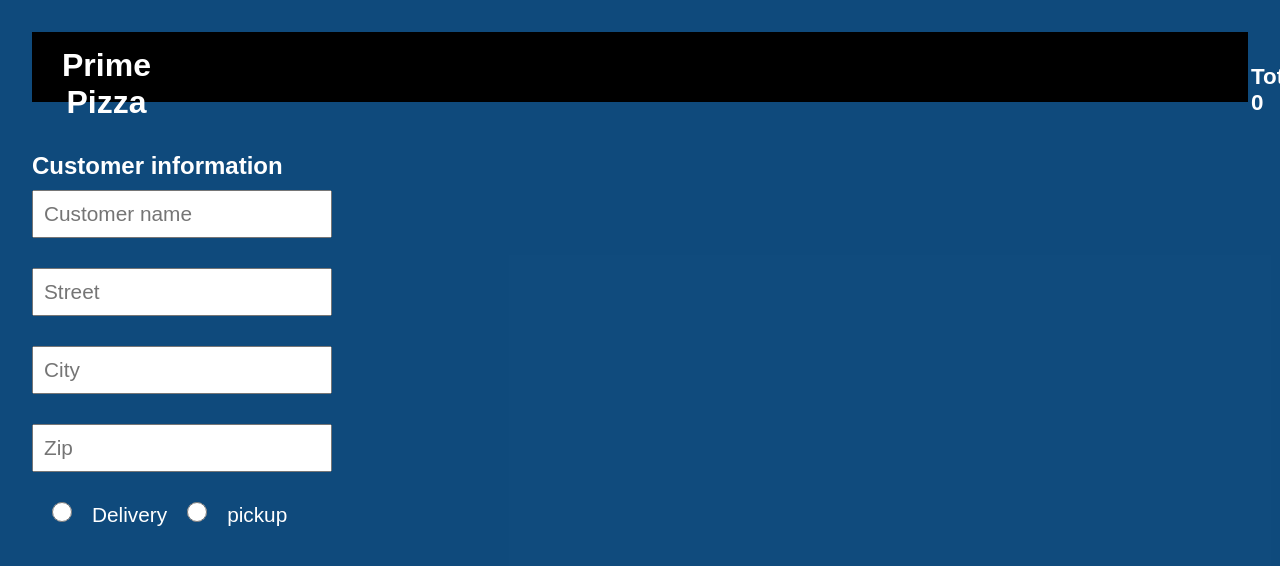
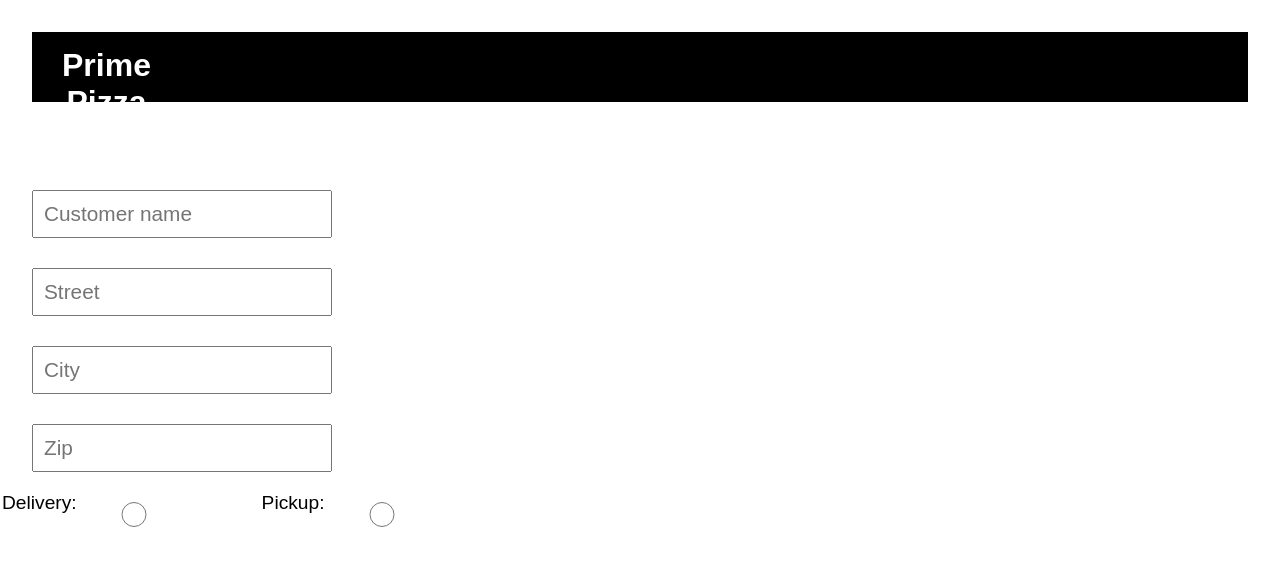
Before and after one commit to Mohagosaar/redux-pizza-parlor, a React app: page /Customer in a window 1280 px wide. Shown: the top 566 px of the page. Built offline with nearby package versions, Linux system fonts and the light colour scheme; the HTML template or start-up script is replaced by a standard one.

Commit message:
pizza project

```diff
--- a/src/components/App/App.css
+++ b/src/components/App/App.css
@@ -8,17 +8,16 @@
 #root {
   max-width: 100wh;
   width: 100vw;
-  height: 100vh;
+
   margin: auto;
   padding: 2rem;
   /* text-align: center; */
-  background-color: #053974e8;
+  background-color: #ffffffe8;
 }
 body {
-  width: 100%;
   display: flex;
   flex-direction: column;
-  background-color: aquamarine;
+  background-color: rgb(255, 255, 255);
 }
 /* .App {
   display: flex;
@@ -31,12 +30,11 @@ body {
 .main-content {
   display: flex;
   flex-direction: column;
-  height: 100%;
 }
 .hero {
   display: flex;
   justify-content: space-between;
-  width: 100%;
+
   height: 70px;
   background-color: black;
 }
@@ -61,7 +59,6 @@ body {
 }
 
 .pizza-page {
-  width: 100%;
   height: 450px;
   display: flex;
   justify-content: center;
@@ -112,14 +109,17 @@ body {
 .next-btn button {
   box-shadow: 10px 10px 20x rgba(0, 0, 0, 0.226);
   padding: 10px;
-  width: 200px;
+  font-size: 1.3rem;
   background-color: rgb(2, 221, 255);
   border: none;
-  margin-left: 1410px;
+  margin-left: 1320px;
+  margin-top: 20px;
+  color: white;
+  width: 300px;
+  box-shadow: 10px 10px 10px rgba(4, 182, 242, 0.232);
   cursor: pointer;
 }
 .customer-page {
-  width: 100%;
   background-color: ble;
   height: 100%;
   display: flex;
@@ -142,20 +142,88 @@ form h2 {
   margin-top: 50px;
 }
 
-form input[type="radio"] {
-  height: 20px;
-  margin-left: -120px;
-  margin-right: 10px;
+.shipping {
+  display: flex;
+  justify-content: space-between;
+  flex-direction: row;
+  align-items: start;
+  width: 500px;
+}
+.shipping input[type="radio"] {
+  margin-left: -100px;
+  height: 25px;
+  align-items: center;
 }
 
-.delivery {
+.shipping label {
+  color: black;
+  text-align: center;
+  font-size: 1.2rem;
+  margin-left: 20px;
+  margin-left: -30px;
+}
+.checkout {
   display: flex;
+  flex-direction: column;
 }
-label {
-  margin-left: px;
-  margin-left: -130px;
-  margin-top: 8px;
+.checkout-content {
+}
+.checkout-content h3 {
+  margin-top: 20px;
+  margin-bottom: 20px;
+  font-size: 1.3rem;
+}
+.checkout-items p {
+  font-size: 1.5rem;
+  padding: 3px;
+}
 
-  font-size: 1.3rem;
-  color: white;
+.checkout-items {
 }
+img {
+}
+.checkout-items img {
+  width: 120px;
+}
+/* Apply Flexbox to .table-data for horizontal layout */
+/* Apply Flexbox to .table-data for horizontal layout */
+.table-data {
+  display: flex;
+  flex-direction: row;
+}
+
+.table-data table {
+  border-collapse: collapse;
+  width: 1000px;
+  margin: auto auto;
+}
+
+.table-data table thead tr {
+  padding: 30px;
+  border: 1px solid black;
+  background-color: aqua;
+}
+
+.table-data table th {
+  border: 1px solid black;
+  padding: 10px;
+}
+
+.table-data table tbody tr {
+  padding: 20px;
+  border: 1px solid black;
+  text-align: left;
+}
+table th {
+  text-align: left;
+}
+
+.table-data table td {
+  border: 1px solid black;
+  text-align: left;
+  padding: 10px;
+}
+table h4 {
+  margin-top: 20px;
+  margin-left: 1300px;
+}
--- a/src/components/App/App.jsx
+++ b/src/components/App/App.jsx
@@ -1,6 +1,7 @@
 import { BrowserRouter as Router, Link, Route } from "react-router-dom";
 import Home from "../Home/Home";
 import Customer from "../CustomerPage/Customer";
+import CheckoutPage from "../Checkout/CheckoutPage";
 
 const App = () => {
   return (
@@ -11,6 +12,9 @@ const App = () => {
       <Route path="/Customer">
         <Customer />
       </Route>
+      <Route path="/CheckoutPage">
+        <CheckoutPage />
+      </Route>
     </Router>
   );
 };
--- /dev/null
+++ b/src/components/Checkout/CheckoutPage.jsx
@@ -0,0 +1,54 @@
+import "../App/App.css";
+import { IoCartOutline } from "react-icons/io5";
+import { useSelector } from "react-redux";
+
+const CheckoutPage = () => {
+  const checkOut = useSelector((store) => store.cart);
+  const totalPrice = useSelector((store) => store.updateCart);
+
+  return (
+    <div className="checkout">
+      <div className="hero">
+        <header className="App-header">
+          <h1 className="App-title">Prime Pizza</h1>
+        </header>
+        <IoCartOutline className="icon-cart" />
+      </div>
+      <div className="checkout-content">
+        <h3>Checkout</h3>
+        {checkOut.map((cart, index) => (
+          <div key={index} className="checkout-items">
+            <p>{cart.customerName}</p>
+            <p>{cart.street}</p>
+            <p>{cart.city}</p>
+            <p>{cart.zip}</p>
+            <p>{cart.shipping}</p>
+
+            {/* Assuming this is the name of the ordered item */}
+          </div>
+        ))}
+      </div>
+      <div className="table-data">
+        <table>
+          <thead>
+            <tr>
+              <th>Name</th>
+              <th>Cost</th>
+            </tr>
+          </thead>
+          <tbody>
+            {checkOut.map((cart, index) => (
+              <tr key={index}>
+                <td>{cart.name}</td>
+                <td>{cart.price}</td>
+              </tr>
+            ))}
+          </tbody>
+        </table>
+        <h4>{totalPrice}</h4>
+      </div>
+    </div>
+  );
+};
+
+export default CheckoutPage;
--- a/src/components/CustomerPage/Customer.jsx
+++ b/src/components/CustomerPage/Customer.jsx
@@ -1,11 +1,13 @@
 import { useState } from "react";
 import { IoCartOutline } from "react-icons/io5";
-import { useSelector } from "react-redux";
-
+import { useSelector, useDispatch } from "react-redux";
+import { useHistory } from "react-router-dom";
 import "../App/App.css";
 
 const Customer = () => {
+  const history = useHistory();
   //Using for radioBoxcheck
+  const dispatch = useDispatch();
 
   const items = [
     { value: "Delivery", label: "Delivery" },
@@ -17,10 +19,33 @@ const Customer = () => {
   const [street, setStreet] = useState("");
   const [city, setCity] = useState("");
   const [zip, setZip] = useState("");
-  const [value, setValue] = useState(null);
+  const [shipping, setShipping] = useState("");
   const handleSubmit = (event) => {
     event.preventDefault();
-    // Handle form submission here
+    if (
+      customerName === "" ||
+      street === "" ||
+      city === "" ||
+      !zip ||
+      shipping === ""
+    ) {
+      alert("Empty field is not allowed");
+      return;
+    }
+    dispatch({
+      type: "ADD_CART",
+      payload: { customerName, street, city, zip, shipping },
+    });
+    setCustomerName("");
+    setStreet("");
+    setCity("");
+    setZip("");
+    setShipping("");
+    history.push("/CheckoutPage");
+  };
+
+  const handleshipping = (event) => {
+    setShipping(event.target.value);
   };
 
   return (
@@ -58,22 +83,24 @@ const Customer = () => {
           placeholder="Zip"
           onChange={(event) => setZip(event.target.value)}
         />
-        <div className="delivery">
-          {items.map((items) => (
-            <div>
-              <input
-                key={items.value}
-                name="delivery"
-                type="radio"
-                value={items.value}
-                id={items.value}
-                checked={value === items.value}
-                onChange={(event) => setValue(event.target.value)}
-              />
-              <label htmlFor={items.value}>{items.label}</label>
-            </div>
-          ))}
+        <div className="shipping">
+          <label>Delivery:</label>
+          <input
+            type="radio"
+            value="delivery"
+            checked={shipping === "delivery"}
+            onChange={handleshipping}
+          />
+
+          <label>Pickup:</label>
+          <input
+            type="radio"
+            value="Pickup"
+            checked={shipping === "Pickup"}
+            onChange={handleshipping}
+          />
         </div>
+
         <div className="next-btn">
           <button type="submit">Next</button>
         </div>
--- a/src/components/Home/Home.jsx
+++ b/src/components/Home/Home.jsx
@@ -7,7 +7,6 @@ import { useHistory } from "react-router-dom";
 import { useDispatch } from "react-redux";
 import axios from "axios";
 import "../App/App.css";
-import DisplayPizza from "../DisplayPizza/DisplayPizza";
 
 const Home = () => {
   const history = useHistory();
```
